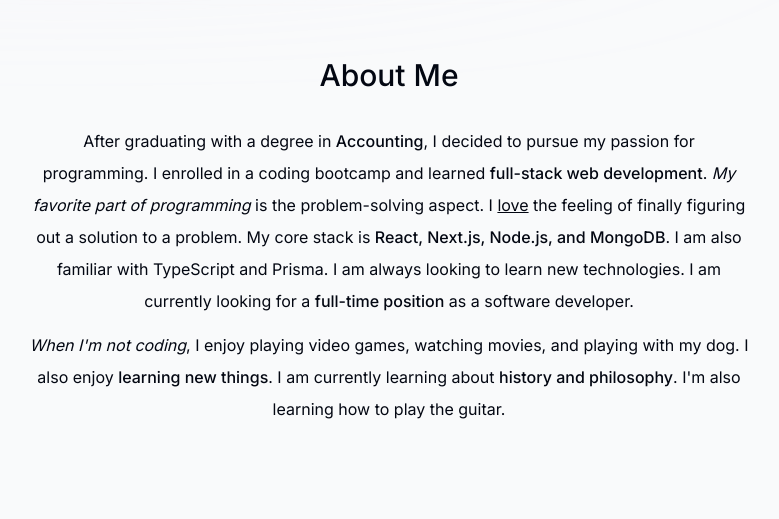
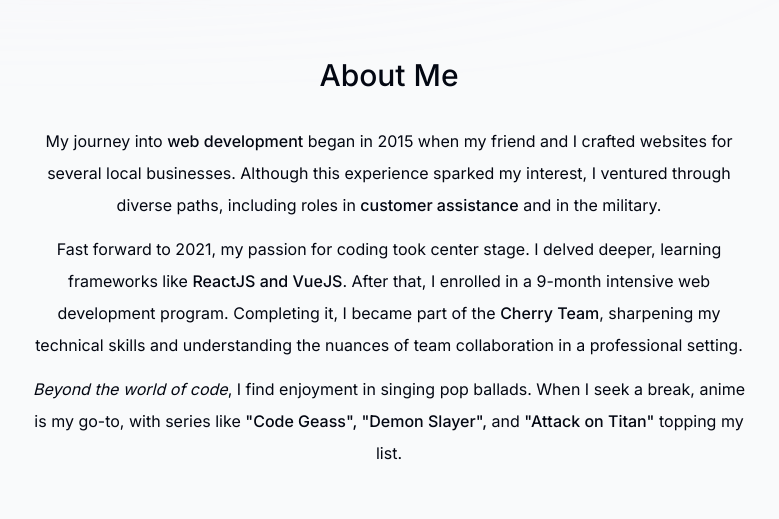
Before and after one commit to Marius4568/fresh_react_portfolio, a Next.js app: page / in a window 1280 px wide. Shown: the part 820-1339 px from the top of the page, without its empty margins (251-1030 px from the left). Built offline with nearby package versions, Linux system fonts and the light colour scheme; no server answers.

Commit message:
aboutme edit

```diff
--- a/components/about.tsx
+++ b/components/about.tsx
@@ -16,32 +16,18 @@
       transition={{ delay: 0.175 }}
     >
       <SectionHeading>About me</SectionHeading>
-       <p className="mb-3">
-        After graduating with a degree in{" "}
-        <span className="font-medium">Accounting</span>, I decided to pursue my
-        passion for programming. I enrolled in a coding bootcamp and learned{" "}
-        <span className="font-medium">full-stack web development</span>.{" "}
-        <span className="italic">My favorite part of programming</span> is the
-        problem-solving aspect. I <span className="underline">love</span> the
-        feeling of finally figuring out a solution to a problem. My core stack
-        is{" "}
-        <span className="font-medium">
-          React, Next.js, Node.js, and MongoDB
-        </span>
-        . I am also familiar with TypeScript and Prisma. I am always looking to
-        learn new technologies. I am currently looking for a{" "}
-        <span className="font-medium">full-time position</span> as a software
-        developer.
-      </p>
 
-      <p>
-        <span className="italic">When I'm not coding</span>, I enjoy playing
-        video games, watching movies, and playing with my dog. I also enjoy{" "}
-        <span className="font-medium">learning new things</span>. I am currently
-        learning about{" "}
-        <span className="font-medium">history and philosophy</span>. I'm also
-        learning how to play the guitar.
-      </p>
+<p className="mb-3">
+    My journey into <span className="font-medium">web development</span> began in 2015 when my friend and I crafted websites for several local businesses. Although this experience sparked my interest, I ventured through diverse paths, including roles in <span className="font-medium">customer assistance</span> and in the military.
+</p>
+
+<p className="mb-3">
+    Fast forward to 2021, my passion for coding took center stage. I delved deeper, learning frameworks like <span className="font-medium">ReactJS and VueJS</span>. After that, I enrolled in a 9-month intensive web development program. Completing it, I became part of the <span className="font-medium">Cherry Team</span>, sharpening my technical skills and understanding the nuances of team collaboration in a professional setting.
+</p>
+
+<p>
+    <span className="italic">Beyond the world of code</span>, I find enjoyment in singing pop ballads. When I seek a break, anime is my go-to, with series like <span className="font-medium">"Code Geass", "Demon Slayer",</span> and <span className="font-medium">"Attack on Titan"</span> topping my list.
+</p>
     </motion.section>
   )
 }
```
